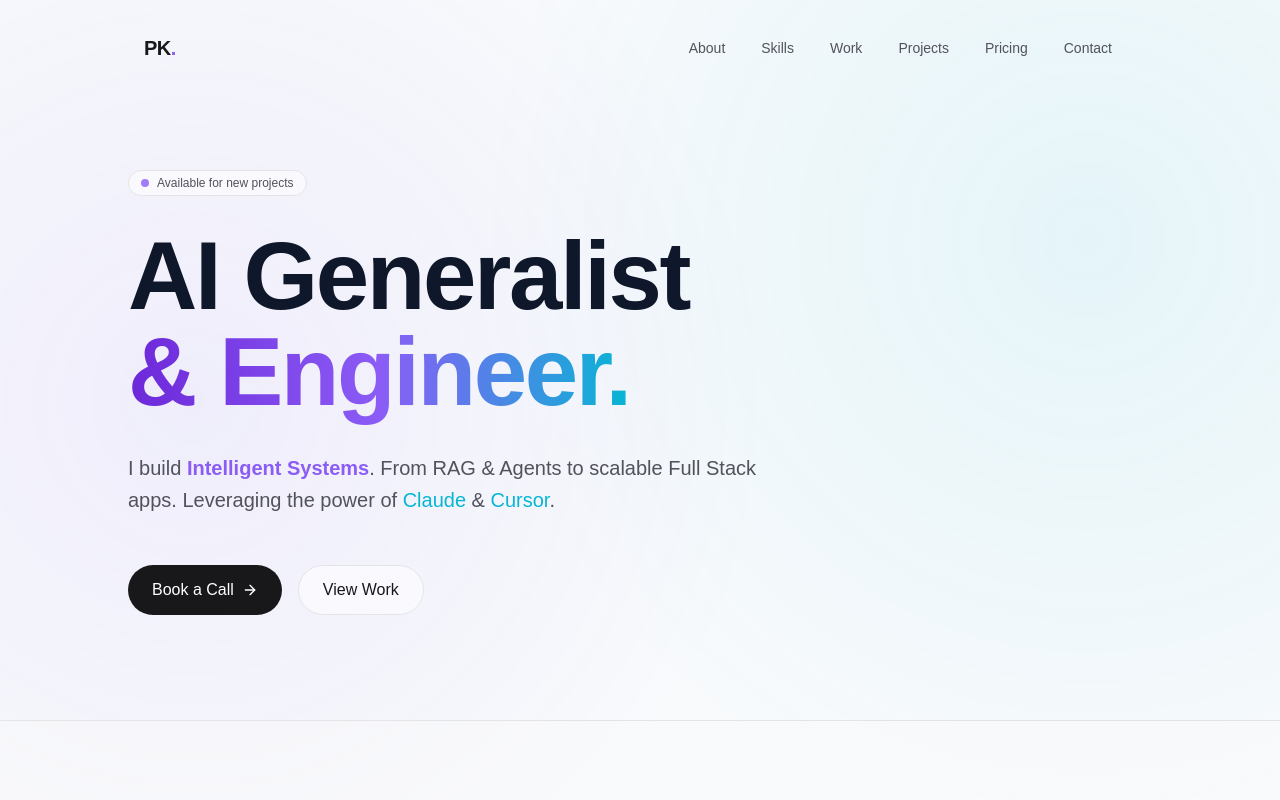
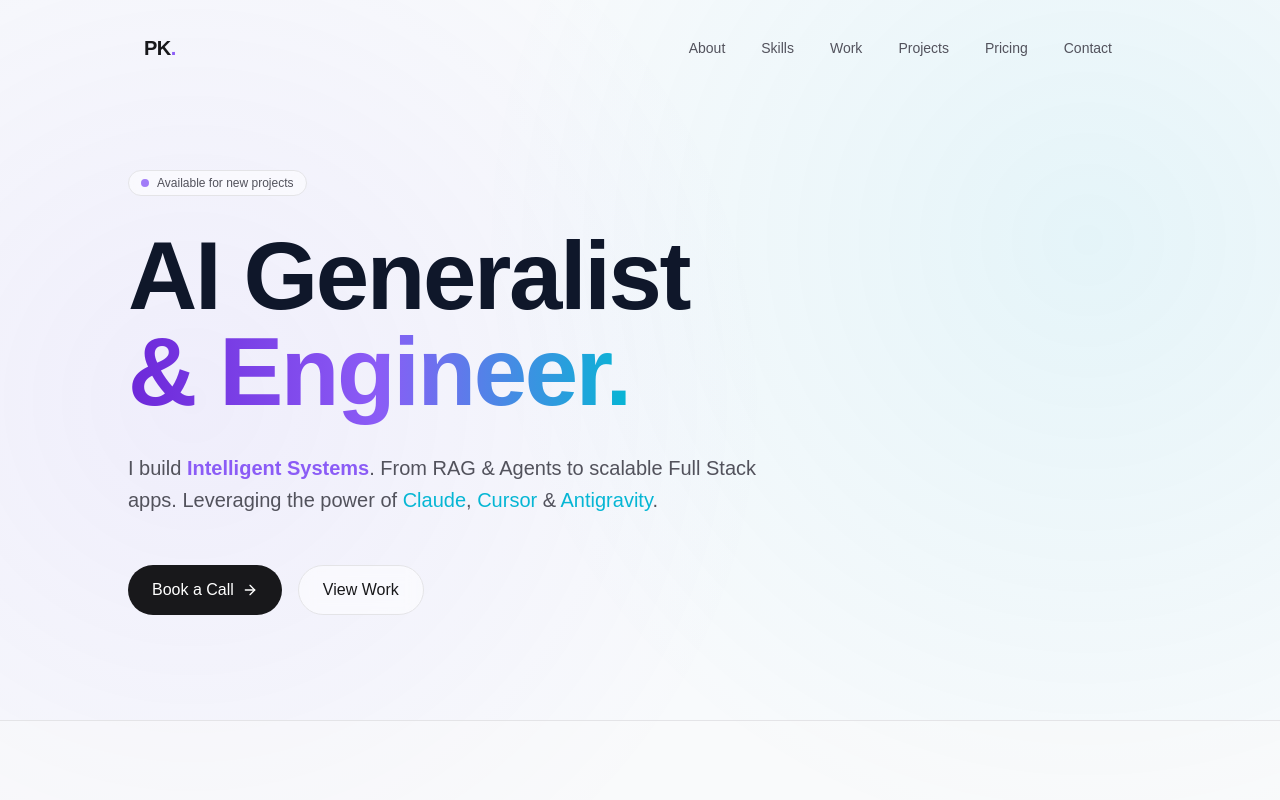
Before and after one commit to pravendra93/my-portfolio, a Next.js app: page / in a window 1280 px wide. Shown: the top 800 px of the page. Built offline with nearby package versions, Linux system fonts and the light colour scheme.

Commit message:
update skill

```diff
--- a/src/components/sections/hero.tsx
+++ b/src/components/sections/hero.tsx
@@ -28,7 +28,7 @@ export function Hero() {
                     <p className="text-lg md:text-xl text-zinc-600 dark:text-zinc-400 max-w-2xl leading-relaxed">
                         I build <span className="text-accent font-semibold">Intelligent Systems</span>.
                         From RAG & Agents to scalable Full Stack apps.
-                        Leveraging the power of <span className="text-accent-secondary">Claude</span> & <span className="text-accent-secondary">Cursor</span>.
+                        Leveraging the power of <span className="text-accent-secondary">Claude</span>, <span className="text-accent-secondary">Cursor</span> & <span className="text-accent-secondary">Antigravity</span>.
                     </p>
 
                     <div className="flex flex-wrap gap-4 pt-4">
--- a/src/lib/data.ts
+++ b/src/lib/data.ts
@@ -15,7 +15,7 @@ export const PROFILE = {
 
 export const SKILLS = [
     { category: "AI & GenAI", items: ["RAG Systems", "LLMs (OpenAI, Anthropic)", "LangChain", "Vector Databases (Pinecone, Chroma)", "AI Agents", "Prompt Engineering"] },
-    { category: "AI Tools", items: ["Claude Code", "Cursor", "Antigravity", "V0", "Perplexity", "Midjourney"] },
+    { category: "AI Tools", items: ["Claude Code", "Cursor", "Antigravity", "Perplexity", "Midjourney"] },
     { category: "Full Stack", items: ["Python (FastAPI)", "Node.js", "React / Next.js", "TypeScript", "Tailwind CSS", "PostgreSQL"] },
     { category: "Cloud & DevOps", items: ["AWS (Lambda, Bedrock)", "Docker", "CI/CD", "Serverless", "System Architecture"] }
 ];
```
